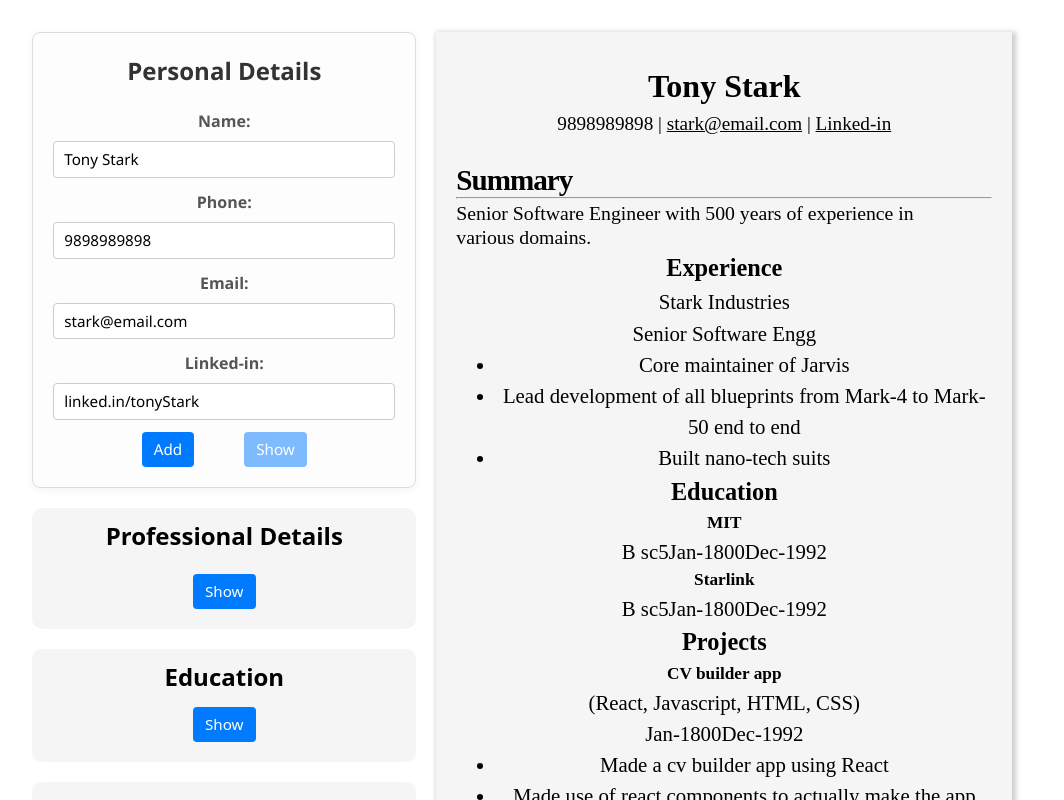
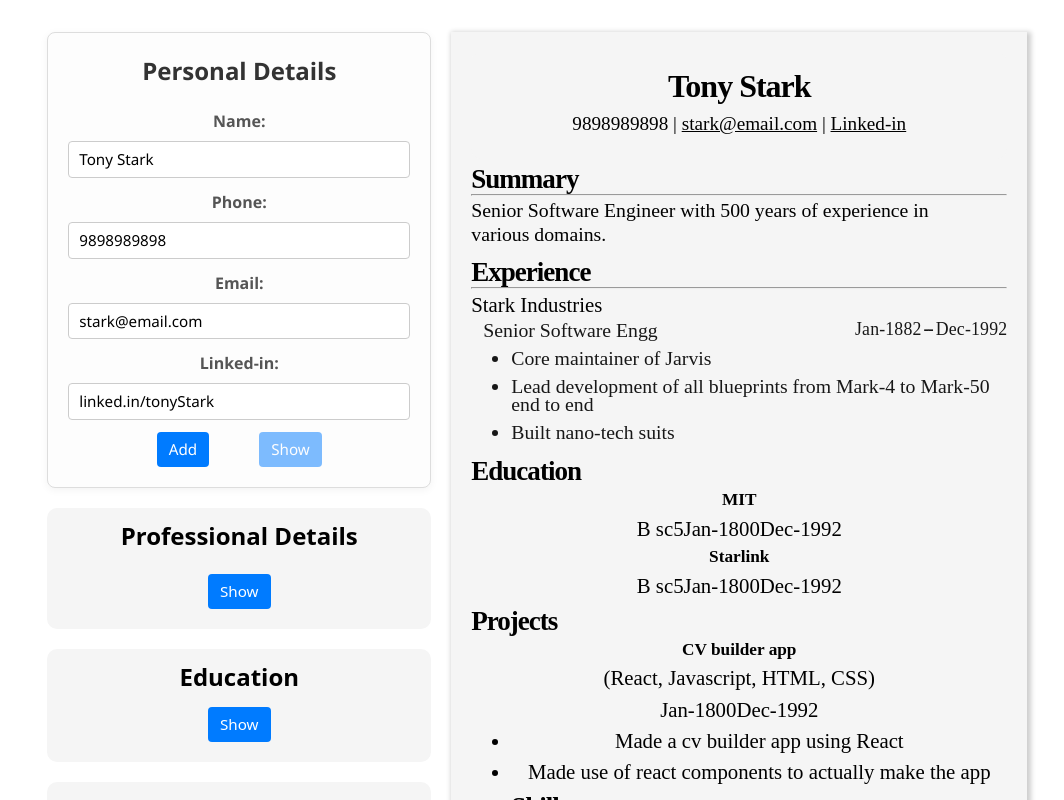
Before and after one commit to fromscode/cv-app, a React (Vite) app: page / in a window 1280 px wide. Shown: the top 800 px of the page, without its empty margins (68-1132 px from the left). Built offline with nearby package versions, Linux system fonts and the light colour scheme.

Commit message:
Style Professional section on cv

```diff
--- a/src/components/CV.jsx
+++ b/src/components/CV.jsx
@@ -78,12 +78,20 @@
   return (
     <div className="jobList">
       <h3>Experience</h3>
+      <hr />
       {jobs.map((job) => {
         return (
           <div className="job" key={job.companyName + job.jobTitle}>
             <div className="companyName">{job.companyName}</div>
-            <div className="jobTitle">{job.jobTitle}</div>
-            <ul>
+            <div className="jobTitle">
+              {job.jobTitle}
+              <div className="dates">
+                <div className="start-date">{job.startDate}</div>
+                {job.endDate ? <span>-</span> : null}
+                <div className="end-date">{job.endDate}</div>
+              </div>
+            </div>
+            <ul className="jobPoints">
               {job.jobPoints.map((jobPoint) => (
                 <li key={jobPoint.id}>{jobPoint.point}</li>
               ))}
--- a/src/styles/CV.css
+++ b/src/styles/CV.css
@@ -14,6 +14,7 @@
 .cv .name,
 .cv .details {
   margin: 0px;
+  text-align: center;
 }
 
 .cv .details {
@@ -38,9 +39,9 @@
   text-decoration: none;
 }
 
-.cv .summary h3 {
+.cv h3 {
   text-align: left;
-  font-size: 1.4em;
+  font-size: 1.3em;
   font-weight: 700;
   letter-spacing: -1px;
   margin-bottom: -5px;
@@ -56,6 +57,54 @@
 
 .cv .summary p {
   margin-top: 3px;
+  margin-bottom: 5px;
   font-size: 0.95em;
   line-height: 1.2em;
 }
+
+.cv .job {
+  margin-bottom: 10px;
+}
+
+.cv .jobList {
+  text-align: left;
+}
+
+.cv .jobTitle {
+  margin-top: -5px;
+  margin-left: 12px;
+  font-size: 0.95em;
+  opacity: 0.9;
+
+  display: flex;
+}
+
+.cv .jobTitle .dates {
+  margin-left: auto;
+
+  display: flex;
+
+  font-size: 0.9em;
+  letter-spacing: 0.01em;
+}
+
+.cv .jobTitle .dates span {
+  font-weight: 1000;
+  margin: 0px 2px;
+}
+
+.cv .jobTitle .dates span::before {
+  content: "-";
+  margin-right: -2px;
+}
+
+.cv .jobPoints {
+  margin: 5px 0px;
+  line-height: 0.9em;
+  font-size: 0.95em;
+  opacity: 0.9;
+}
+
+.cv .jobPoints li {
+  margin-bottom: 10px;
+}
```
